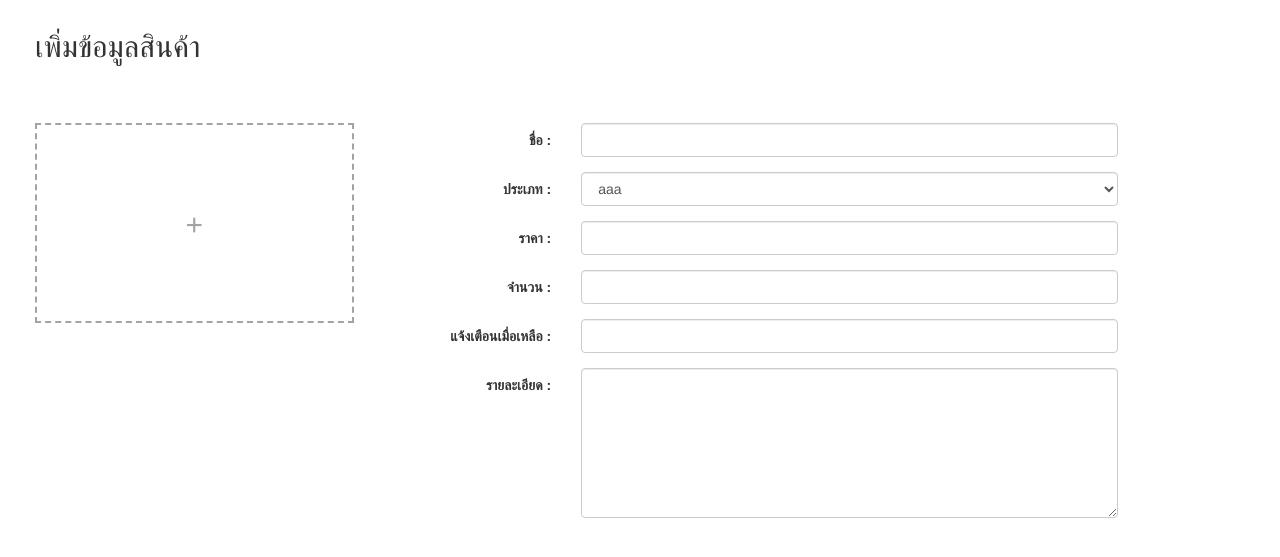
After one commit to sorapan/smartshop, a CodeIgniter app: page /peter/admin/addproduct in a window 1280 px wide. The commit adds this page. Shown: the top 557 px of the page. Run offline with CodeIgniter, Linux system fonts and the light colour scheme.

Commit message:
add product

```diff
--- a/application/config/routes.php
+++ b/application/config/routes.php
@@ -40,6 +40,7 @@
 
 $route['default_controller'] = "index";
 $route['admin'] = "admin";
+$route['admin/addproduct'] = "admin/addproduct";
 $route['product'] = "product";
 $route['regisform'] = "register";
 $route['regis'] = "register/regis";
--- a/application/controllers/admin.php
+++ b/application/controllers/admin.php
@@ -17,9 +17,22 @@ class admin extends CI_Controller {
         $data = array(
           'css' => array(
               base_url().'layout1/css/adminstyle.css'
+          ),
+          'js' => array(
+              base_url().'layout1/js/adminMenuControl.js'
           )
         );
-
         $this->load->layout1('admin',$data);
     }
+
+    function addproduct(){
+
+        $data = array(
+            'css' => array(
+                base_url().'layout1/css/uploadproduct.css'
+            )
+        );
+        $this->load->emptylayout('addproduct',$data);
+
+    }
 }
--- a/application/controllers/index.php
+++ b/application/controllers/index.php
@@ -8,7 +8,6 @@ class Index extends CI_Controller {
 
     function index(){
 
-
         $data = array('aa'=>'peter');
         $this->load->layout1('home',$data);
 
--- a/application/core/MY_Loader.php
+++ b/application/core/MY_Loader.php
@@ -16,6 +16,16 @@ class MY_Loader extends CI_Loader{
 //
 //    }
 
+    public function emptylayout($include, $vars = array(), $return = FALSE){
+
+        $data['include'] = 'emptylayout/'.$include;
+        foreach($vars as $varskey => $varsval){
+            $data[$varskey] = $varsval;
+        }
+        $this->view('emptylayout/emptylayout',$data);
+
+    }
+
     public function layout1($include, $vars = array(), $return = FALSE){
 
         $data['include'] = 'layout1/'.$include;
@@ -23,6 +33,7 @@ class MY_Loader extends CI_Loader{
             $data[$varskey] = $varsval;
         }
         $this->view('layout1/layout1',$data);
+
     }
 
 }
--- /dev/null
+++ b/application/views/emptylayout/addproduct.php
@@ -0,0 +1,58 @@
+<article>
+
+    <div>
+
+        <h2 style="margin:30px;">เพิ่มข้อมูลสินค้า</h2>
+        <div class="col-md-3" id="uploadimgbox"></div>
+
+        <div id="uploadproductform" class="form-horizontal col-md-8">
+
+            <div class="form-group">
+                <label for="name" class="col-md-3 control-label">ชื่อ :</label>
+                <div class="col-md-8">
+                    <input type="text" class="form-control" id="name" placeholder="">
+                </div>
+            </div>
+
+            <div class="form-group">
+                <label for="type" class="col-md-3 control-label">ประเภท :</label>
+                <div class="col-md-8">
+                    <select id="type" class="form-control">
+                        <option value="">aaa</option>
+                        <option value="">aaa</option>
+                        <option value="">aaa</option>
+                    </select>
+                </div>
+            </div>
+
+            <div class="form-group">
+                <label for="price" class="col-md-3 control-label">ราคา :</label>
+                <div class="col-md-8">
+                    <input type="text" class="form-control" id="price" placeholder="">
+                </div>
+            </div>
+
+            <div class="form-group">
+                <label for="unit" class="col-md-3 control-label">จำนวน :</label>
+                <div class="col-md-8">
+                    <input type="text" class="form-control" id="unit" placeholder="">
+                </div>
+            </div>
+
+            <div class="form-group">
+                <label for="name" class="col-md-3 control-label">แจ้งเตือนเมื่อเหลือ :</label>
+                <div class="col-md-8">
+                    <input type="text" class="form-control" id="name" placeholder="">
+                </div>
+            </div>
+
+            <div class="form-group">
+                <label for="detail" class="col-md-3 control-label">รายละเอียด :</label>
+                <div class="col-md-8">
+                    <textarea style="height: 150px" class="form-control" id="detail" placeholder=""></textarea>
+                </div>
+            </div>
+
+        </div>
+    </div>
+</article>
--- /dev/null
+++ b/application/views/emptylayout/emptylayout.php
@@ -0,0 +1,42 @@
+<!DOCTYPE html>
+<html>
+<head>
+    <meta charset="UTF-8">
+    <link rel="stylesheet" href="<?=base_url()?>asset/css/bootstrap.css">
+    <link rel="stylesheet" href="<?=base_url()?>asset/css/style.css">
+    <?php
+    if(isset($css))
+        if(!is_array($css))
+            echo '<link rel="stylesheet" href="'.$css.'">';
+        else{
+            foreach($css as $cssvalue)echo '<link rel="stylesheet" href="'.$cssvalue.'">';
+        }
+    ?>
+</head>
+<body>
+
+
+    <?php $this->load->view($include);?>
+
+
+
+<script src="<?=base_url()?>asset/js/jquery.js"></script>
+<script src="<?=base_url()?>asset/js/bootstrap.min.js"></script>
+<script src="<?=base_url()?>asset/js/MenuControl.js"></script>
+<?php
+if(isset($js))
+    if(!is_array($js))
+        echo '<script src="'.$js.'"></script>';
+    else
+        foreach($js as $jsvalue)echo '<script src="'.$jsvalue.'"></script>';
+?>
+</body>
+</html>
+
+<?php
+
+function titleMessage($msg = "Smartshop | Welcome"){
+    if(isset($msg))return $msg;
+}
+
+?>
--- /dev/null
+++ b/layout1/css/uploadproduct.css
@@ -0,0 +1,24 @@
+
+#uploadimgbox{
+
+    border:2px dashed #a3a3a3;
+    color:#a3a3a3;
+    height:200px;
+    line-height: 200px;
+    margin: 30px 0 0 30px;
+    text-align: center;
+    font-size: 30px;
+
+}
+
+#uploadimgbox:after{
+
+    content:"+";
+
+}
+
+#uploadproductform{
+
+    padding-top: 30px;
+
+}
```
Also changed, not shown: application/views/layout1/admin.php (+11 -12 lines), layout1/js/adminMenuControl.js (added, +10 -0 lines).
